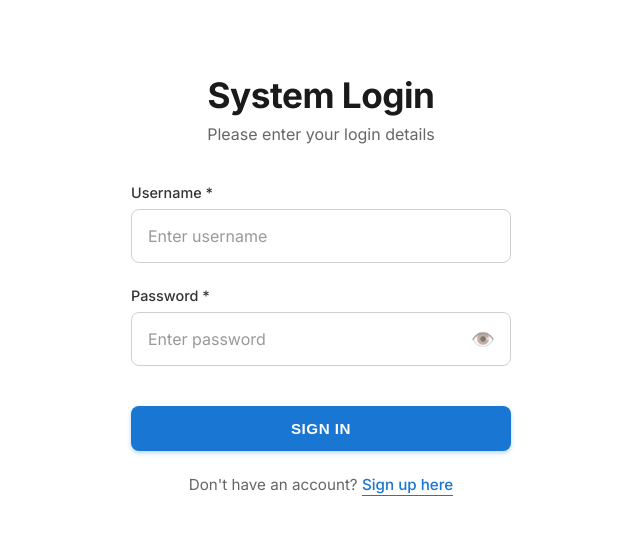
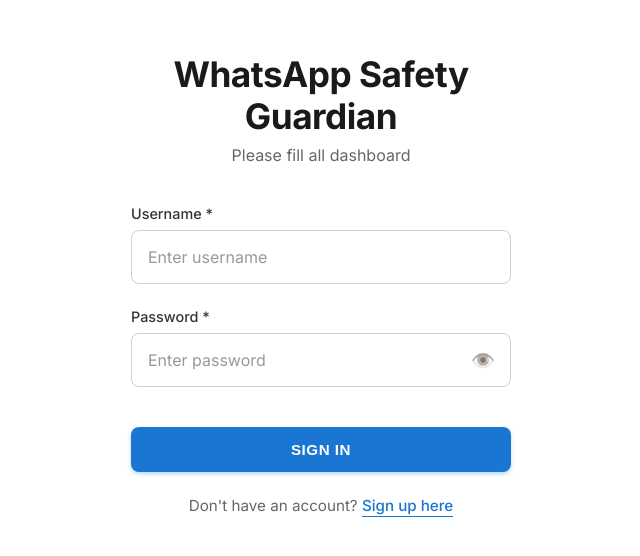
Before and after one commit to noamdomchik/whatsapp-security, a plain HTML site: page index.html in a window 1280 px wide. Shown: the part 116-672 px from the top of the page, without its empty margins (319-959 px from the left). Drawn offline with Linux system fonts and the light colour scheme.

Commit message:
Update title and subtitle

```diff
--- a/index.html
+++ b/index.html
@@ -461,8 +461,8 @@
 </head>
 <body>
     <div class="container">
-        <h1 class="title">System Login</h1>
-        <p class="subtitle">Please enter your login details</p>
+        <h1 class="title">WhatsApp Safety Guardian</h1>
+        <p class="subtitle">Please fill all dashboard</p>
 
         <div class="error-message" id="errorMessage"></div>
         <div class="success-message" id="successMessage"></div>
```
